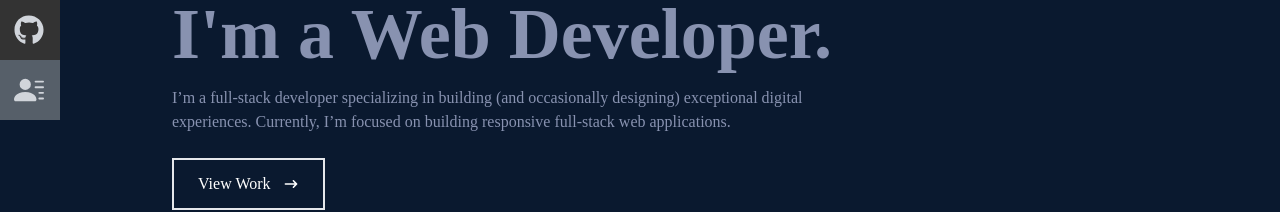
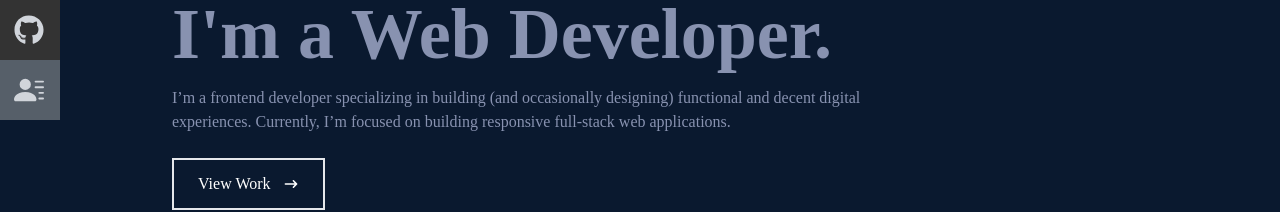
Before and after one commit to Bodhi132/Portfolio-Site-new, a React (Create React App) app: page / in a window 1280 px wide. Shown: the part 340-552 px from the top of the page. Built offline with nearby package versions, Linux system fonts and the light colour scheme.

Commit message:
new update

```diff
--- a/src/components/Home.jsx
+++ b/src/components/Home.jsx
@@ -15,8 +15,8 @@ const Home = () => {
           I'm a Web Developer.
         </h2>
         <p className='text-[#8892b0] py-4 max-w-[700px]'>
-          I’m a full-stack developer specializing in building (and occasionally
-          designing) exceptional digital experiences. Currently, I’m focused on
+          I’m a frontend developer specializing in building (and occasionally
+          designing) functional and decent digital experiences. Currently, I’m focused on
           building responsive full-stack web applications.
         </p>
         <div>
```
